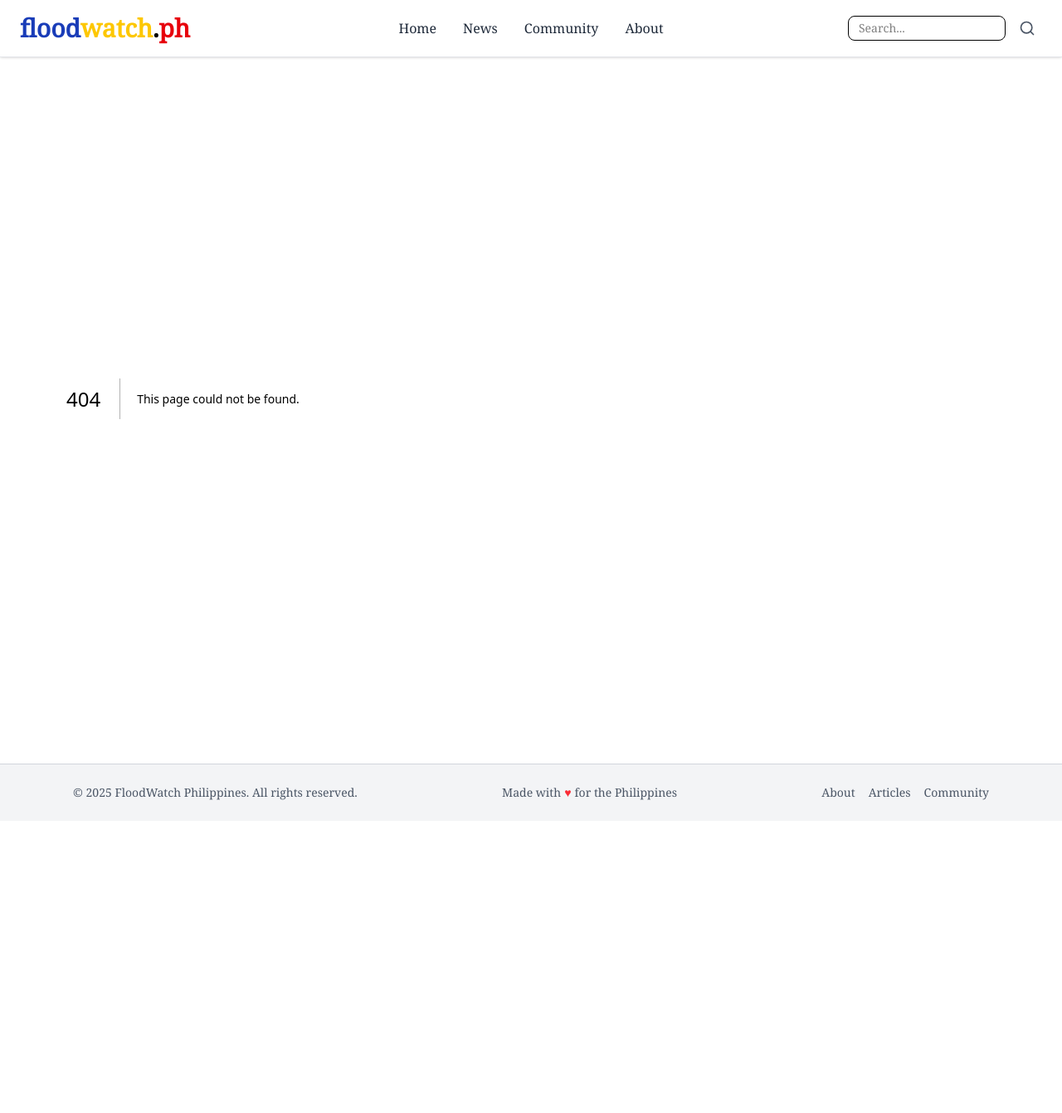
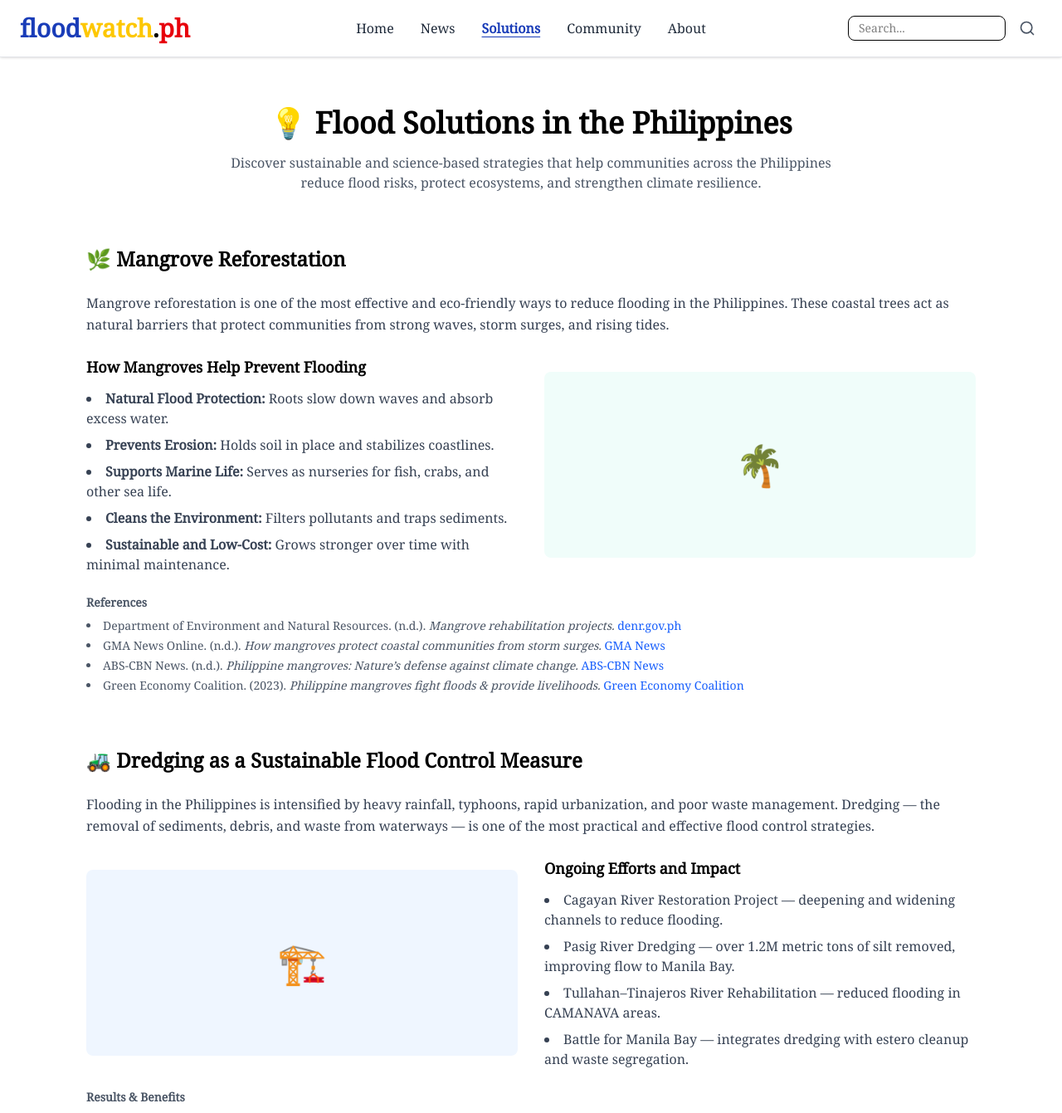
Before and after one commit to ariesjace/floodwatch-ph, a Next.js app: page /solutions in a window 1280 px wide. Before the commit this address had no page. Shown: the top 1341 px of the page at 83% size. Before the commit the page ends 989 px from the top, so only its background shows below. Built offline with nearby package versions, Linux system fonts and the light colour scheme.

Commit message:
add solutions page

```diff
--- a/src/app/components/Header.tsx
+++ b/src/app/components/Header.tsx
@@ -12,6 +12,7 @@ const Header = () => {
   const navLinks = [
     { href: "/", label: "Home" },
     { href: "/news", label: "News" },
+    { href: "/solutions", label: "Solutions" },
     { href: "/community", label: "Community" },
     { href: "/about", label: "About" },
   ]
--- /dev/null
+++ b/src/app/solutions/page.tsx
@@ -0,0 +1,116 @@
+"use client"
+
+export default function SolutionsPage() {
+  return (
+    <main className="px-6 py-12 max-w-6xl mx-auto space-y-16">
+      {/* Header */}
+      <section className="text-center">
+        <h1 className="text-4xl font-bold mb-4">💡 Flood Solutions in the Philippines</h1>
+        <p className="text-gray-600 max-w-3xl mx-auto">
+          Discover sustainable and science-based strategies that help communities across the Philippines
+          reduce flood risks, protect ecosystems, and strengthen climate resilience.
+        </p>
+      </section>
+
+      {/* Mangrove Reforestation */}
+      <section className="space-y-6">
+        <h2 className="text-2xl font-semibold">🌿 Mangrove Reforestation</h2>
+        <p className="text-gray-700 leading-relaxed">
+          Mangrove reforestation is one of the most effective and eco-friendly ways to reduce flooding in the Philippines.
+          These coastal trees act as natural barriers that protect communities from strong waves, storm surges, and rising tides.
+        </p>
+
+        <div className="grid md:grid-cols-2 gap-8 items-center">
+          <div className="space-y-3">
+            <h3 className="font-semibold text-lg">How Mangroves Help Prevent Flooding</h3>
+            <ul className="list-disc list-inside text-gray-700 space-y-2">
+              <li><strong>Natural Flood Protection:</strong> Roots slow down waves and absorb excess water.</li>
+              <li><strong>Prevents Erosion:</strong> Holds soil in place and stabilizes coastlines.</li>
+              <li><strong>Supports Marine Life:</strong> Serves as nurseries for fish, crabs, and other sea life.</li>
+              <li><strong>Cleans the Environment:</strong> Filters pollutants and traps sediments.</li>
+              <li><strong>Sustainable and Low-Cost:</strong> Grows stronger over time with minimal maintenance.</li>
+            </ul>
+          </div>
+          <div className="h-56 bg-teal-50 rounded-lg flex items-center justify-center text-5xl">
+            🌴
+          </div>
+        </div>
+
+        <div className="text-sm text-gray-600 mt-6">
+          <h4 className="font-semibold mb-2">References</h4>
+          <ul className="list-disc list-inside space-y-1">
+            <li>Department of Environment and Natural Resources. (n.d.). <em>Mangrove rehabilitation projects.</em> <a href="https://denr.gov.ph" className="text-blue-600 hover:underline">denr.gov.ph</a></li>
+            <li>GMA News Online. (n.d.). <em>How mangroves protect coastal communities from storm surges.</em> <a href="https://www.gmanetwork.com/news" className="text-blue-600 hover:underline">GMA News</a></li>
+            <li>ABS-CBN News. (n.d.). <em>Philippine mangroves: Nature’s defense against climate change.</em> <a href="https://news.abs-cbn.com" className="text-blue-600 hover:underline">ABS-CBN News</a></li>
+            <li>Green Economy Coalition. (2023). <em>Philippine mangroves fight floods & provide livelihoods.</em> <a href="https://www.greeneconomycoalition.org/news-and-resources/philippine-mangroves-fight-floods" className="text-blue-600 hover:underline">Green Economy Coalition</a></li>
+          </ul>
+        </div>
+      </section>
+
+      {/* Dredging Section */}
+      <section className="space-y-6">
+        <h2 className="text-2xl font-semibold">🚜 Dredging as a Sustainable Flood Control Measure</h2>
+        <p className="text-gray-700 leading-relaxed">
+          Flooding in the Philippines is intensified by heavy rainfall, typhoons, rapid urbanization, and poor waste management.
+          Dredging — the removal of sediments, debris, and waste from waterways — is one of the most practical and effective flood control strategies.
+        </p>
+
+        <div className="grid md:grid-cols-2 gap-8 items-center">
+          <div className="h-56 bg-blue-50 rounded-lg flex items-center justify-center text-5xl">
+            🏗️
+          </div>
+          <div className="space-y-3">
+            <h3 className="font-semibold text-lg">Ongoing Efforts and Impact</h3>
+            <ul className="list-disc list-inside text-gray-700 space-y-2">
+              <li>Cagayan River Restoration Project — deepening and widening channels to reduce flooding.</li>
+              <li>Pasig River Dredging — over 1.2M metric tons of silt removed, improving flow to Manila Bay.</li>
+              <li>Tullahan–Tinajeros River Rehabilitation — reduced flooding in CAMANAVA areas.</li>
+              <li>Battle for Manila Bay — integrates dredging with estero cleanup and waste segregation.</li>
+            </ul>
+          </div>
+        </div>
+
+        <div className="text-sm text-gray-600 mt-6">
+          <h4 className="font-semibold mb-2">Results & Benefits</h4>
+          <p>Reports show a <strong>35% reduction</strong> in floodwater levels in downstream towns after the 2022 Cagayan River dredging (DPWH Region II, 2023).</p>
+          <ul className="list-disc list-inside space-y-1 mt-2">
+            <li>Fewer flood events in CAMANAVA and Cagayan Valley.</li>
+            <li>Improved river flow and reduced overflow during typhoons.</li>
+            <li>Enhanced water quality and ecosystem health.</li>
+          </ul>
+        </div>
+
+        <div className="text-sm text-gray-600 mt-6">
+          <h4 className="font-semibold mb-2">Supporting Policies</h4>
+          <ul className="list-disc list-inside space-y-1">
+            <li><a href="https://www.officialgazette.gov.ph/2004/03/22/republic-act-no-9275/" className="text-blue-600 hover:underline">Republic Act No. 9275 – Philippine Clean Water Act of 2004</a></li>
+            <li>DPWH Department Order No. 50, s. 2014 – Guidelines for environmentally safe dredging operations.</li>
+            <li>Flood Management Master Plan for Metro Manila and Surrounding Areas (DPWH–World Bank).</li>
+            <li>Battle for Manila Bay (DENR, 2019–present).</li>
+          </ul>
+        </div>
+      </section>
+
+      {/* Call to Action */}
+      <section className="text-center">
+        <h2 className="text-2xl font-semibold mb-4">🌏 Join the Movement</h2>
+        <p className="text-gray-600 mb-6">
+          Flood resilience starts with awareness and collective action. Support mangrove planting drives,
+          community cleanups, and transparent flood management efforts in your area.
+        </p>
+        <button className="px-6 py-3 bg-teal-600 text-white rounded-lg hover:bg-teal-700 transition">
+          Get Involved
+        </button>
+      </section>
+
+      {/* Disclaimer */}
+      <section className="text-center text-sm text-gray-500 border-t pt-6">
+        <p>
+          Disclaimer: This website and its contents are part of a <strong>school project</strong> that aims to provide
+          information on environmental issues and inspire collective actions for the preservation and protection
+          of the Earth’s ecosystems.
+        </p>
+      </section>
+    </main>
+  )
+}
```
